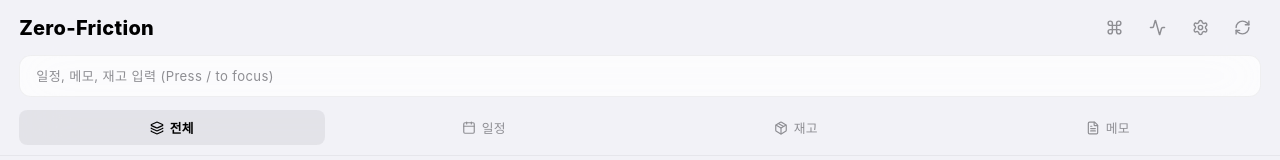
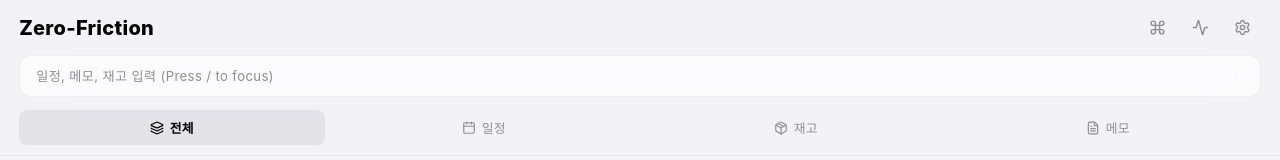
Before and after one commit to screening25/ZeroFriction, a Next.js app: page / in a window 1280 px wide. Shown: the top 160 px of the page. Built offline with nearby package versions, Linux system fonts and the light colour scheme; a web font is replaced by a local one.

Commit message:
feat: 헤더 업데이트 버튼 제거

```diff
--- a/src/frontend/components/ClientLayout.tsx
+++ b/src/frontend/components/ClientLayout.tsx
@@ -3,7 +3,7 @@
 import React, { useEffect, useState } from 'react';
 import { usePathname } from 'next/navigation';
 import { AnimatePresence, motion } from 'framer-motion';
-import { Sun, Moon, Calendar, Package, Layers, Activity, Settings, Command, FileText, X, Bell, Clock, Check, RefreshCw } from 'lucide-react';
+import { Sun, Moon, Calendar, Package, Layers, Activity, Settings, Command, FileText, X, Bell, Clock, Check } from 'lucide-react';
 import { useApp } from '@/frontend/context/AppContext';
 import CommandPalette from '@/frontend/components/CommandPalette';
 
@@ -289,14 +289,6 @@
             </button>
             <button className={`theme-toggle ${activeTab === 'settings' ? 'active' : ''}`} onClick={() => setActiveTab(activeTab === 'settings' ? 'all' : 'settings')} title="환경설정 (⌘,)">
               <Settings size={17} />
-            </button>
-            <button
-              className="theme-toggle"
-              onClick={handleUpdate}
-              title="앱 업데이트"
-              style={{ opacity: isUpdating ? 0.5 : 1 }}
-            >
-              <RefreshCw size={17} style={{ animation: isUpdating ? 'spin 1s linear infinite' : 'none' }} />
             </button>
           </div>
         </div>
```
